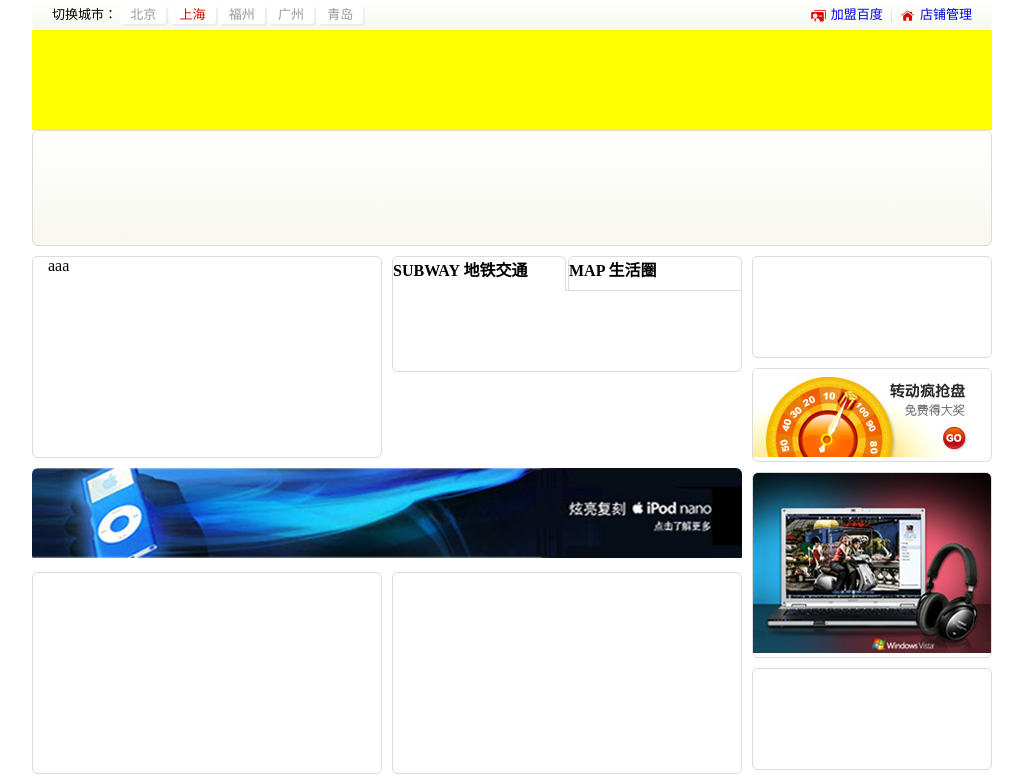
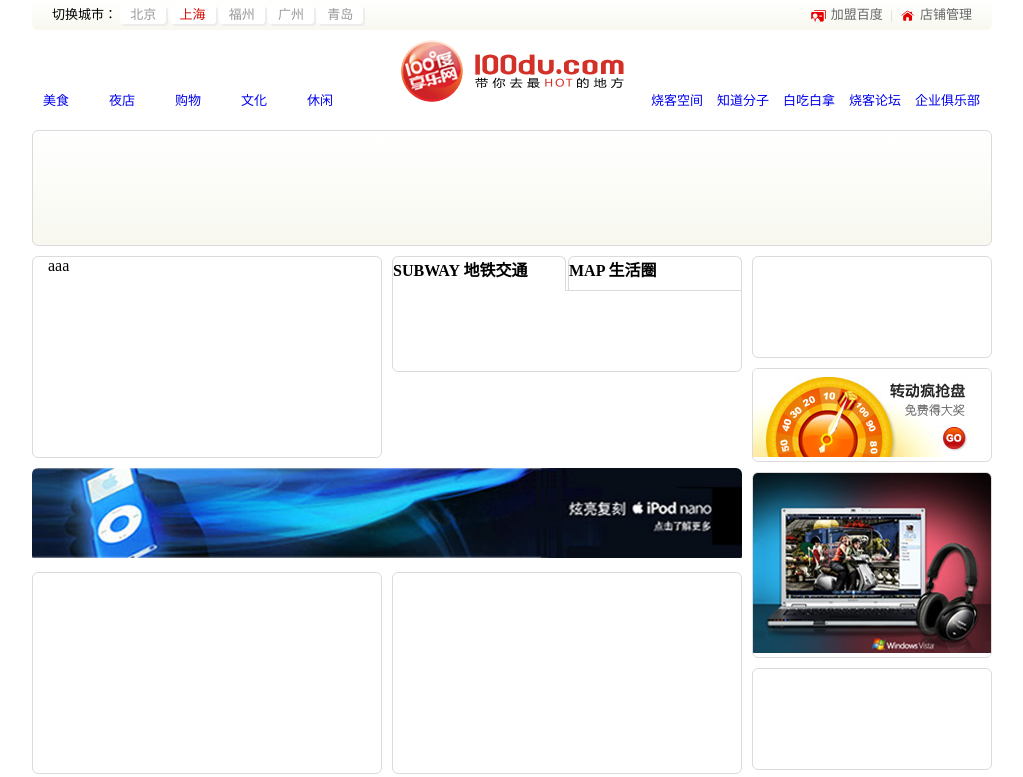
Before and after one commit to Allenzhan1225/100du, a plain HTML site: page 100du/index.html in a window 1280 px wide. Shown: the top 777 px of the page, without its empty margins (128-1151 px from the left). Drawn offline with Linux system fonts and the light colour scheme.

Commit message:
今晚提交

```diff
--- a/100du/css/style.css
+++ b/100du/css/style.css
@@ -26,7 +26,7 @@
 /*布局模块 layout*/
 
 #header {height: 30px; border-radius: 0 0 6px 6px;}
-#nav {height: 100px;background: yellow}
+#nav {height: 100px;position: relative;}
 #search{width: 958px;height: 114px; margin: 0 auto 10px;}
 #search .bar{}
 
@@ -65,8 +65,16 @@
 
 */
 #header .link {float: right;padding-right: 20px; line-height: 30px;color: #d5d5d5;font-size: 13px;word-spacing: 4px;}
-#header .link a{color: #666 font-size: 13px;background: url(../img/header_link_bg.gif) no-repeat  0 3px;padding-left: 20px;}
+#header .link a{color: #666; font-size: 13px;background: url(../img/header_link_bg.gif) no-repeat  0 3px;padding-left: 20px;}
 #header .link a:hover{text-decoration: underline;}
 #header .link .icon1{background-position: 0 3px;}
 /*hahaha*/
 #header .link .icon2{background-position: 0 -27px;}
+
+#nav ul {position: absolute;top: 10px;}
+#nav li {list-style: none;float: left;}
+#nav li a{display: block; width: 66px; float: left;padding-top: 50px;font-size: 13px;
+	background:url(../img/)}
+#nav .nav_1{left: 11px;}
+#nav .nav_2{right: 11px;}
+#nav h1 {width: 223px; height: 62px; margin: 0 auto;position: relative; top: 10px;}
--- a/100du/index.html
+++ b/100du/index.html
@@ -25,7 +25,24 @@
 
 	</div>
 	<!-- 导航区域 -->
-	<div id="nav"></div>
+	<div id="nav">
+		<ul class="nav_1">
+				<li><a href="#">美食</a></li>
+				<li><a href="#">夜店</a></li>
+				<li><a href="#">购物</a></li>
+				<li><a href="#">文化</a></li>
+				<li><a href="#">休闲</a></li>
+		</ul>
+		<h1><a href="#"><img src="img/logo.png" alt="100du"></a> </h1>
+		<ul class="nav_2">
+				<li><a href="#">烧客空间</a></li>
+				<li><a href="#">知道分子</a></li>
+				<li><a href="#">白吃白拿</a></li>
+				<li><a href="#">烧客论坛</a></li>
+				<li><a href="#">企业俱乐部</a></li>
+		</ul>
+
+	</div>
 
 	<!-- 搜索区域 -->
 	<div id="search" class="gradient"></div>
```
Also changed, not shown: 1 other file.
